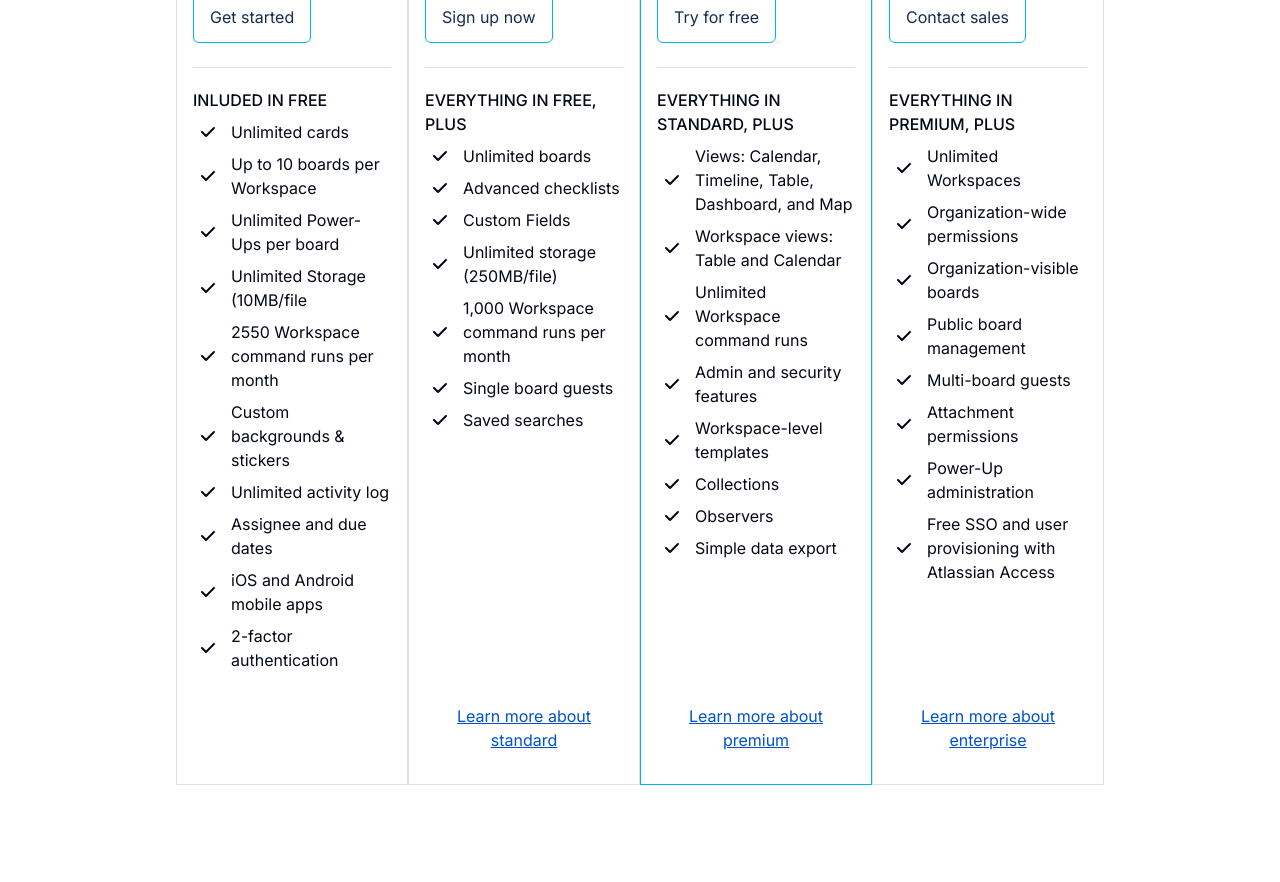
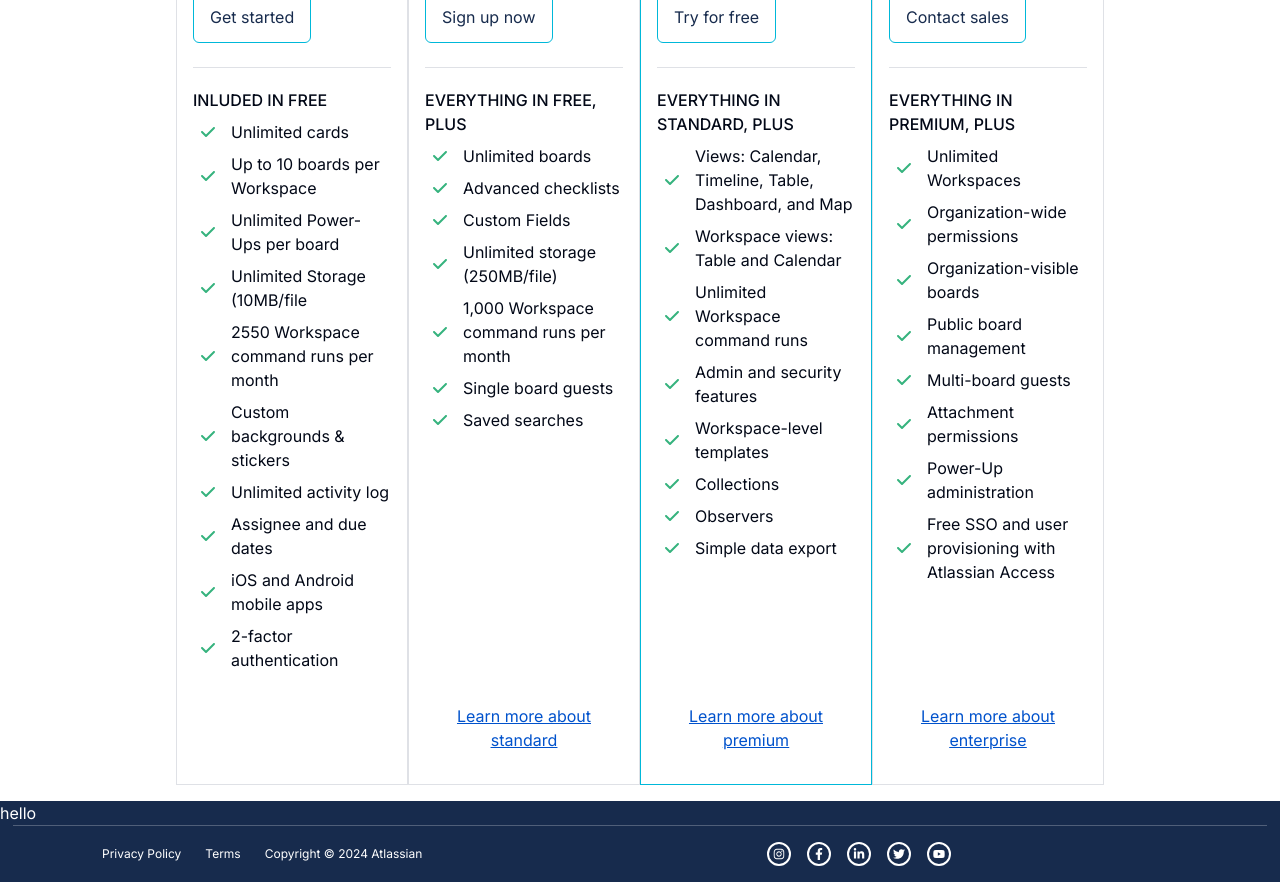
Before and after one commit to shinichikudo000/Trello-Clone-Front-end, a Next.js app: page /pricing in a window 1280 px wide. Shown: the part 600-1482 px from the top of the page. Before the commit the page ends 1401 px from the top, so only its background shows below. Built offline with nearby package versions, Linux system fonts and the light colour scheme.

Commit message:
adds footer

```diff
--- a/src/app/(landing_page)/layout.tsx
+++ b/src/app/(landing_page)/layout.tsx
@@ -1,3 +1,4 @@
+import Footer from "@/components/Footer";
 import Navbar from "../../components/Navbar";
 
 export default function LandingPageLayout({
@@ -9,6 +10,7 @@ export default function LandingPageLayout({
         <>
             <Navbar />
             {children}
+            <Footer />
         </>
     )
 }
--- /dev/null
+++ b/src/components/Footer.tsx
@@ -0,0 +1,36 @@
+import Link from "next/link";
+import { FaFacebookF, FaInstagram, FaLinkedinIn, FaTwitter, FaYoutube } from "react-icons/fa";
+
+export default function Footer() {
+    return (
+        <footer className="bg-[#172B4D] w-full text-white">
+            <section>
+                hello
+            </section>
+            <div className="hidden lg:block mx-auto w-[98%] border-t border-[#505F79]"></div>
+            <section className="sm:max-w-[540px] md:max-w-[720px] lg:max-w-[960px] xl:max-w-[1140px] mx-auto px-4">
+                <div className="lg:flex w-full">
+                    <div>
+
+                    </div>
+                    <div className="lg:w-[60%] px-4 pb-4 lg:pt-4">
+                        <ul className="lg:flex lg:flex-nowrap text-xs lg:items-center h-full">
+                            <li className="ml-4 lg:ml-0 lg:mr-6 mb-3 lg:mb-0"><Link href={''}>Privacy Policy</Link></li>
+                            <li className="ml-4 lg:ml-0 lg:mr-6 mb-3 lg:mb-0"><Link href={''}>Terms</Link></li>
+                            <li className="ml-4 lg:ml-0 lg:mr-6 mb-3 lg:mb-0"><Link href={''}>Copyright © 2024 Atlassian</Link></li>
+                        </ul>
+                    </div>
+                    <div className="lg:w-[25%] p-4">
+                        <div className="py-[3rem] px-4 lg:p-0 flex gap-8 lg:gap-4">
+                            <Link href={''} className="h-6 w-6 flex items-center justify-center rounded-[50%] border-2 border-white"><FaInstagram size={12} color="#FFFFFF" /></Link>
+                            <Link href={''} className="h-6 w-6 flex items-center justify-center rounded-[50%] border-2 border-white"><FaFacebookF size={12} color="#FFFFFF" /></Link>
+                            <Link href={''} className="h-6 w-6 flex items-center justify-center rounded-[50%] border-2 border-white"><FaLinkedinIn size={12} color="#FFFFFF" /></Link>
+                            <Link href={''} className="h-6 w-6 flex items-center justify-center rounded-[50%] border-2 border-white"><FaTwitter size={12} color="#FFFFFF" /></Link>
+                            <Link href={''} className="h-6 w-6 flex items-center justify-center rounded-[50%] border-2 border-white"><FaYoutube size={12} color="#FFFFFF" /></Link>
+                        </div>
+                    </div>
+                </div>
+            </section>
+        </footer>
+    )
+}
--- a/src/components/PricingItemCard.tsx
+++ b/src/components/PricingItemCard.tsx
@@ -78,7 +78,12 @@ export default function PricingItemCard({
                 `}
                 onClick={() => setOpenInclusion(!openInclusion)}
             >
-                <h2 className="flex gap-2"><span className="flex justify-center items-center">{openInclusion === false ? <FaPlus /> : <FaMinus />}</span>See what's included</h2>
+                <h2 className="flex gap-2 pr-4 pb-4 text-xl font-medium">
+                    <span className="flex justify-center items-center">
+                        {openInclusion === false ? <FaPlus /> : <FaMinus />}
+                    </span>
+                        See what's included
+                </h2>
             </div>
             <div className={`price-order-${(index + 17).toString()}
                     ${openInclusion === false ? 'hidden' : 'block'}
@@ -103,7 +108,7 @@ export default function PricingItemCard({
                         {
                             item.inclusions.map((value) => {
                                 return <div key={value} className="flex gap-2 mb-2">
-                                        <span className="flex justify-center items-center"><FaCheck className="min-w-[30px]"/></span>
+                                        <span className="flex justify-center items-center"><FaCheck className="min-w-[30px]" color="#36B37E"/></span>
                                         {value}
                                     </div>
                             })
```
